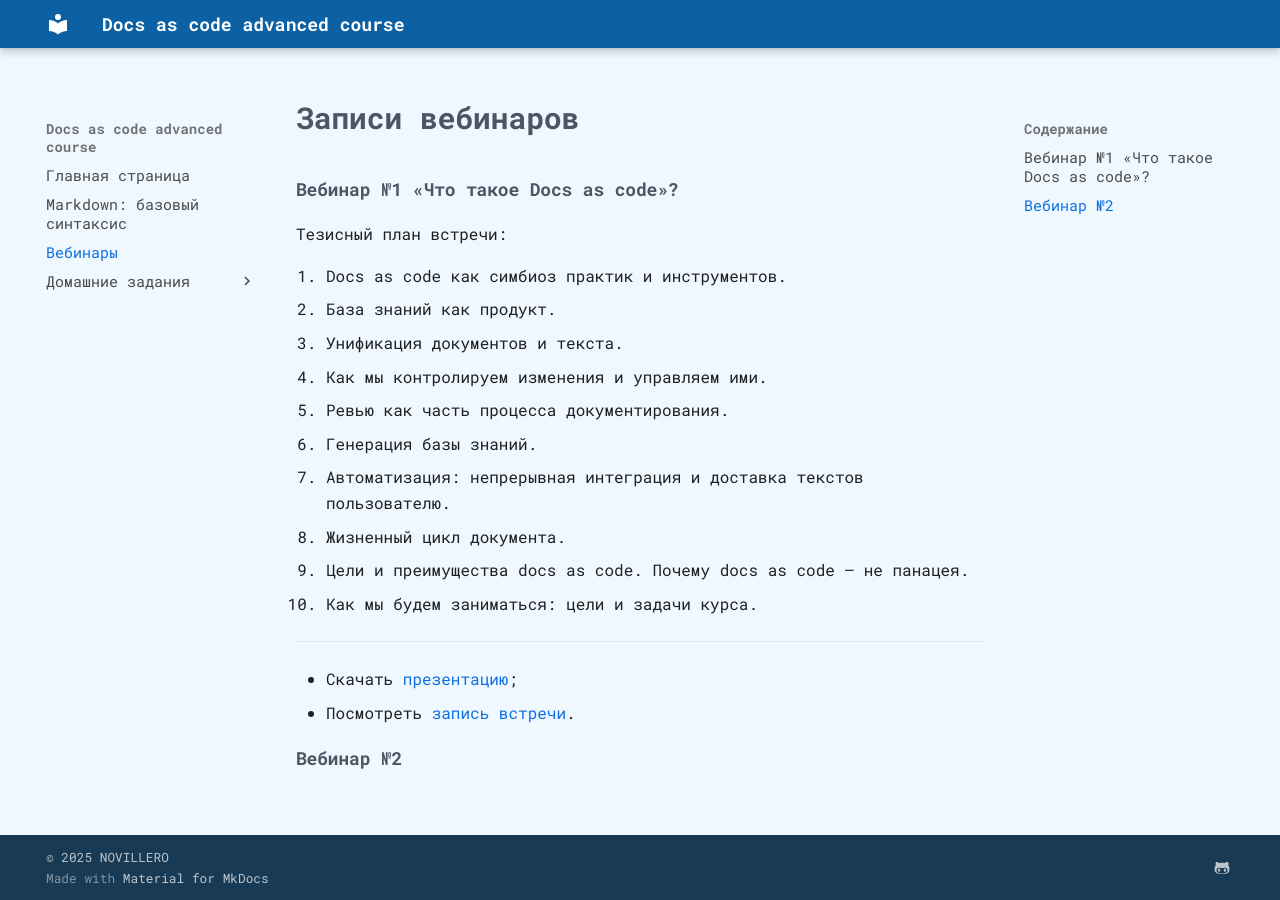
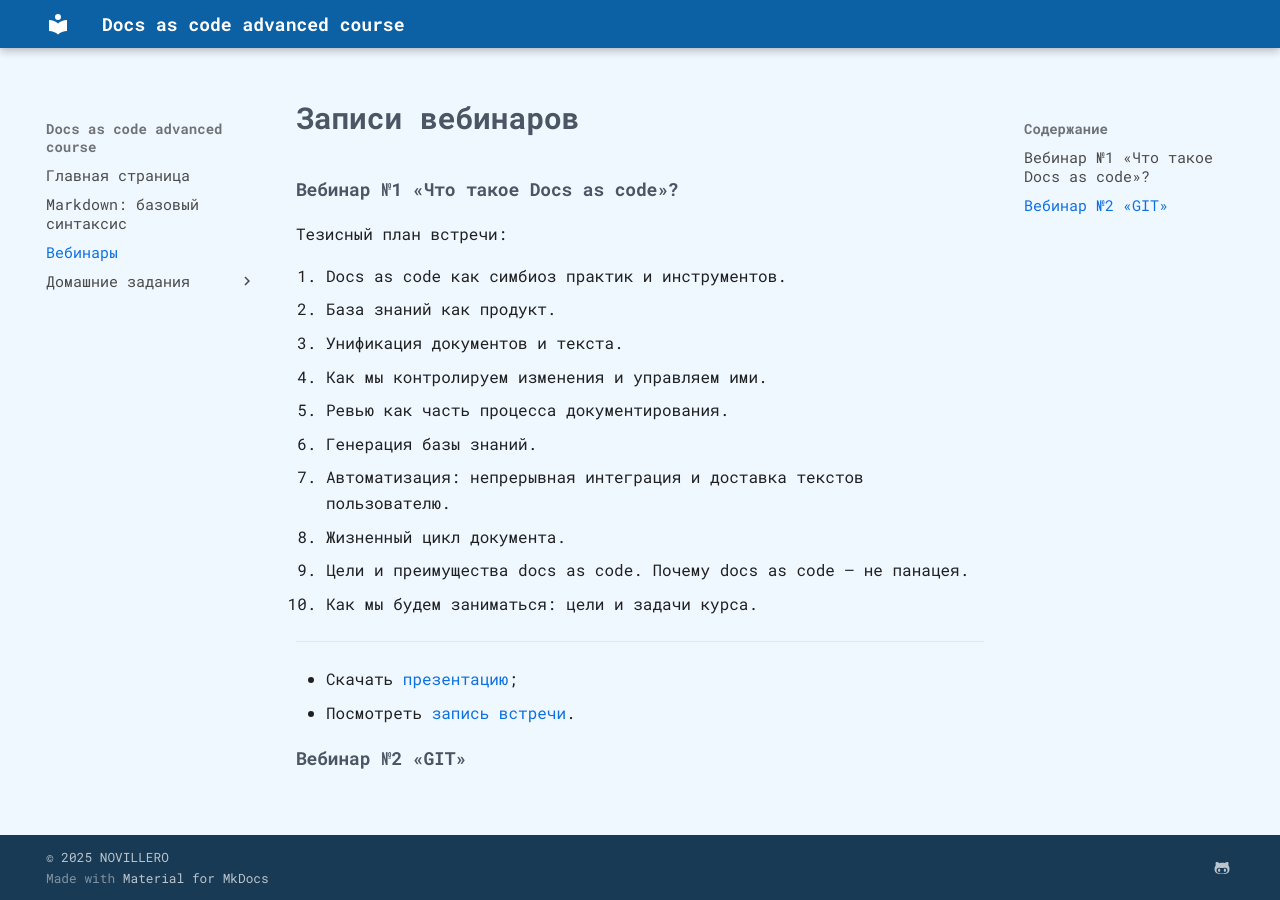
Before and after one commit to novillero/dac-advanced, an MkDocs documentation site: the page built from docs/meetings.md, in a window 1280 px wide. Built offline with MkDocs 1.6.1 and Material for MkDocs 9.7.7, drawn with Linux system fonts in a browser that asks for light colours; some web fonts are replaced.

Commit message:
добавил название секции

```diff
--- a/docs/meetings.md
+++ b/docs/meetings.md
@@ -20,4 +20,4 @@
 * Скачать [презентацию](./original-docs/meeting-1.pdf){target=_blank};
 * Посмотреть [запись встречи](https://disk.yandex.ru/i/KCsnAwSalfg-xA){target=_blank}.
 
-#### Вебинар №2
+#### Вебинар №2 «GIT»
```
